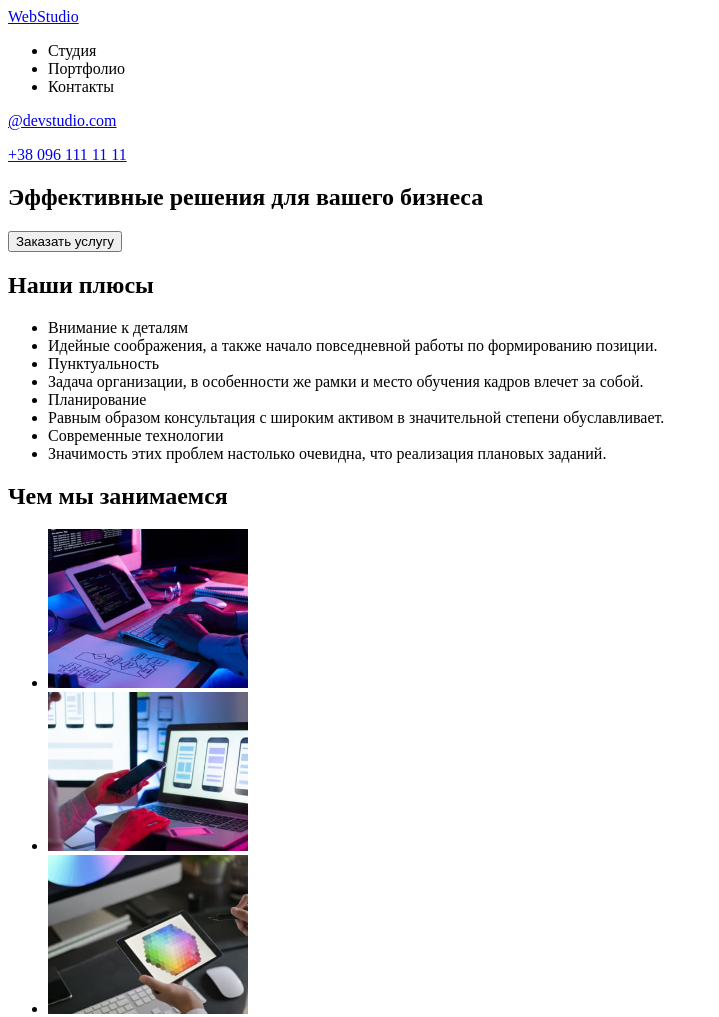
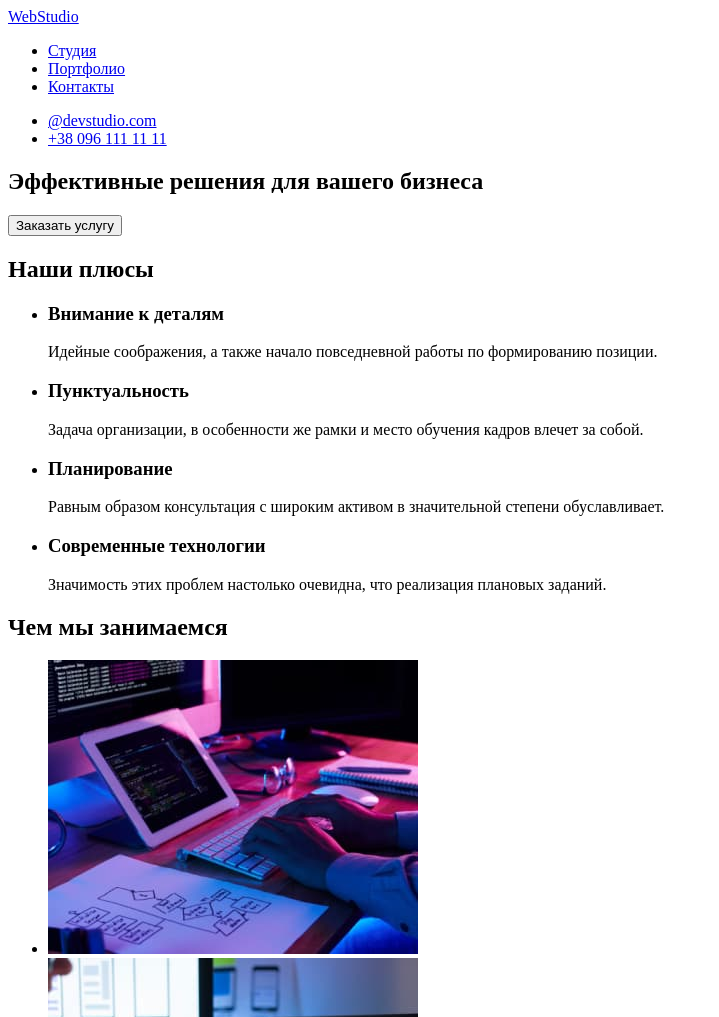
Before and after one commit to Ilona1009/goit-markup-hw-01, a plain HTML site: page index.html in a window 1280 px wide. Shown: the top 1017 px of the page, without its empty margins (0-719 px from the left). Drawn offline with Linux system fonts and the light colour scheme.

Commit message:
зміни згідно перевірки ментора

```diff
--- a/index.html
+++ b/index.html
@@ -9,19 +9,20 @@
 <body>
     <!-- page header -->
     <header>
-        <a href="index.html">WebStudio</a>
+
 
         <nav>
+            <a href="index.html">WebStudio</a>
             <ul>
-            <li><a href=""></a>Студия</li>
-            <li><a href=""></a>Портфолио</li>
-            <li><a href=""></a>Контакты</li>
+            <li><a href="Студия">Студия</a></li>
+            <li><a href="Портфолио">Портфолио</a></li>
+            <li><a href="Контакты">Контакты</a></li>
             </ul>
         </nav>
-        <nav>
-          <p>  <a href="mailto:@devstudio.com">@devstudio.com</a> </p>
-          <p>  <a href="tel:+380961111111">+38 096 111 11 11</a> </p>
-         </nav>
+        <ul>
+          <li><a href="mailto:@devstudio.com">@devstudio.com</a></li>
+          <li><a href="tel:+380961111111">+38 096 111 11 11</a></li>
+        </ul>
 
     </header>
 
@@ -31,31 +32,42 @@
 
     <section>
         <h1>Эффективные решения для вашего бизнеса</h1>
-        <button>Заказать услугу</button>
+        <button type="button">Заказать услугу</button>
 </section>
 
 <section>
     <h2>Наши плюсы</h2>
     <ul>
-         <li>Внимание к деталям</li>
-         <li>Идейные соображения, а также начало повседневной работы по формированию позиции.</li>
-         <li>Пунктуальность</li>
-         <li>Задача организации, в особенности же рамки и место обучения кадров влечет за собой.</li>
-         <li>Планирование</li>
-         <li>Равным образом консультация с широким активом в значительной степени обуславливает.</li>
-         <li>Современные технологии</li>
-         <li>Значимость этих проблем настолько очевидна, что реализация плановых заданий.</li>
+         <li>
+             <h3>Внимание к деталям</h3>
+         <p>Идейные соображения, а также начало повседневной работы по формированию позиции.</p>
+        </li>
+
+         <li>
+             <h3>Пунктуальность</h3>
+         <p>Задача организации, в особенности же рамки и место обучения кадров влечет за собой.</p>
+        </li>
+
+         <li>
+             <h3>Планирование</h3>
+         <p>Равным образом консультация с широким активом в значительной степени обуславливает.</p>
+        </li>
+
+         <li>
+             <h3>Современные технологии</h3>
+         <p>Значимость этих проблем настолько очевидна, что реализация плановых заданий.</p>
+        </li>
 </ul>
 </section>
 <section>
     <h2>Чем мы занимаемся</h2>
  <ul>
     <li> <img src="images/keyboard.jpg" alt="images"
-    width="200"></li>
+    width="370"></li>
     <li> <img src="images/remote-control.jpg" alt="images"
-    width="200"></li>
+    width="370"></li>
     <li> <img src="images/tablet.jpg" alt="images"
-    width="200"></li>
+    width="370"></li>
 </ul>
 </section>
     <!-- team -->
@@ -68,18 +80,18 @@
             <p>Product Designer </p>
         </li>
 
-    <li><img src="images/women.jpg" alt="images" width="200">
+    <li><img src="images/women.jpg" alt="images" width="270">
     <h3>Ольга Репина </h3>
     <p>Frontend Developer </p>
          </li>
 
     <li>
-        <img src="images/White-shirt.jpg" alt="images" width="200">
+        <img src="images/White-shirt.jpg" alt="images" width="270">
         <h3>Николай Тарасов</h3>
         <p>Marketing </p>
     </li>
     <li>
-        <img src="images/black-shit.jpg" alt="images" width="200">
+        <img src="images/black-shit.jpg" alt="images" width="270">
         <h3>Михаил Ермаков </h3>
         <p>UI Designer </p>
      </li>
@@ -91,7 +103,7 @@
   <a href=""> WebStudio</a>
     <address>
         <ul>
-        <li>г. Киев, пр-т Леси Украинки, 26</li>
+        <li><p>"г. Киев, пр-т Леси Украинки, 26"></p>  г. Киев, пр-т Леси Украинки, 26</li>
         <li><a href="mailto:@devstudio.com">@devstudio.com</a></li>
         <li><a href="tel:+380961111111">+38 096 111 11 11</a></li>
     </ul>
```
